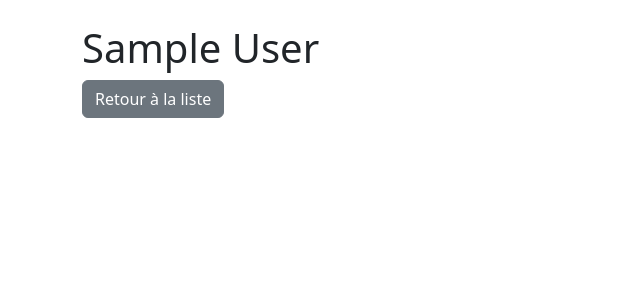
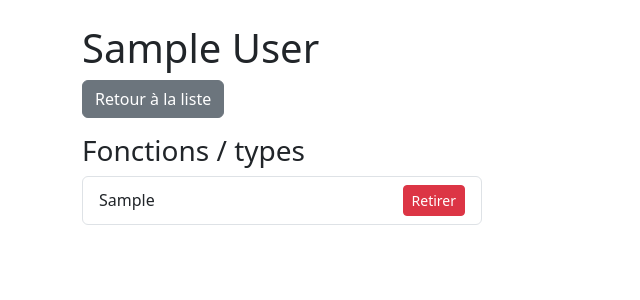
Before and after one commit to mehdichouati/Django_PID, a Django app: page /artist/1 in a window 1280 px wide. Shown: the part 56-356 px from the top of the page, without its empty margins (0-640 px from the left). Run offline with Django 5.2, Linux system fonts and the light colour scheme; tables that the repository leaves empty hold one stand-in row (values such as "Sample post").

Commit message:
Itération 5 : fiche artiste enrichie (ajout/retrait de types, relation N-N)

```diff
--- a/reservations/catalogue/templates/catalogue/artist_show.html
+++ b/reservations/catalogue/templates/catalogue/artist_show.html
@@ -2,5 +2,33 @@
 {% block title %}{{ artist.firstname }} {{ artist.lastname }}{% endblock %}
 {% block content %}
 <h1>{{ artist.firstname }} {{ artist.lastname }}</h1>
-<a href="{% url 'artist_index' %}" class="btn btn-secondary">Retour à la liste</a>
+<a href="{% url 'artist_index' %}" class="btn btn-secondary mb-3">Retour à la liste</a>
+
+<h3>Fonctions / types</h3>
+<ul class="list-group mb-3" style="max-width: 400px;">
+    {% for at in artist_types %}
+    <li class="list-group-item d-flex justify-content-between align-items-center">
+        {{ at.type }}
+        <form method="post" action="{% url 'artist_remove_type' artist.id at.type.id %}" onsubmit="return confirm('Retirer ce type ?');">
+            {% csrf_token %}
+            <button type="submit" class="btn btn-sm btn-danger">Retirer</button>
+        </form>
+    </li>
+    {% empty %}
+    <li class="list-group-item text-muted">Aucun type associé pour l'instant.</li>
+    {% endfor %}
+</ul>
+
+{% if available_types %}
+<h4>Ajouter un type existant</h4>
+<form method="post" action="{% url 'artist_add_type' artist.id %}" class="d-flex gap-2" style="max-width: 400px;">
+    {% csrf_token %}
+    <select name="type_id" class="form-select">
+        {% for type in available_types %}
+        <option value="{{ type.id }}">{{ type }}</option>
+        {% endfor %}
+    </select>
+    <button type="submit" class="btn btn-success">Ajouter</button>
+</form>
+{% endif %}
 {% endblock %}
--- a/reservations/catalogue/urls.py
+++ b/reservations/catalogue/urls.py
@@ -8,5 +8,7 @@ urlpatterns = [
     path('edit/<int:id>', views.artist_edit, name='artist_edit'),
     path('update/<int:id>', views.artist_update, name='artist_update'),
     path('delete/<int:id>', views.artist_delete, name='artist_delete'),
+    path('<int:id>/add-type', views.artist_add_type, name='artist_add_type'),
+    path('<int:id>/remove-type/<int:type_id>', views.artist_remove_type, name='artist_remove_type'),
     path('<int:id>', views.artist_show, name='artist_show'),
 ]
--- a/reservations/catalogue/views.py
+++ b/reservations/catalogue/views.py
@@ -1,7 +1,7 @@
 from django.shortcuts import render, redirect, get_object_or_404
 from django.contrib.auth.models import User
 from django.contrib import messages
-from .models import Artist, Role, RoleUser, UserMeta
+from .models import Artist, Role, RoleUser, UserMeta, Type, ArtisteType
 from .forms import ArtistForm, RegisterForm
 
 
@@ -12,7 +12,13 @@ def artist_index(request):
 
 def artist_show(request, id):
     artist = get_object_or_404(Artist, id=id)
-    return render(request, 'catalogue/artist_show.html', {'artist': artist})
+    artist_types = ArtisteType.objects.filter(artist=artist)
+    available_types = Type.objects.exclude(id__in=artist_types.values_list('type_id', flat=True))
+    return render(request, 'catalogue/artist_show.html', {
+        'artist': artist,
+        'artist_types': artist_types,
+        'available_types': available_types,
+    })
 
 
 def artist_create(request):
@@ -49,6 +55,24 @@ def artist_delete(request, id):
     return redirect('artist_index')
 
 
+def artist_add_type(request, id):
+    artist = get_object_or_404(Artist, id=id)
+    if request.method == 'POST':
+        type_id = request.POST.get('type_id')
+        if type_id:
+            type_obj = get_object_or_404(Type, id=type_id)
+            ArtisteType.objects.get_or_create(artist=artist, type=type_obj)
+            messages.success(request, f"Type '{type_obj}' ajouté à {artist}.")
+    return redirect('artist_show', id=artist.id)
+
+
+def artist_remove_type(request, id, type_id):
+    artist_type = get_object_or_404(ArtisteType, artist_id=id, type_id=type_id)
+    artist_type.delete()
+    messages.success(request, "Type retiré.")
+    return redirect('artist_show', id=id)
+
+
 def register(request):
     if request.method == 'POST':
         form = RegisterForm(request.POST)
```
